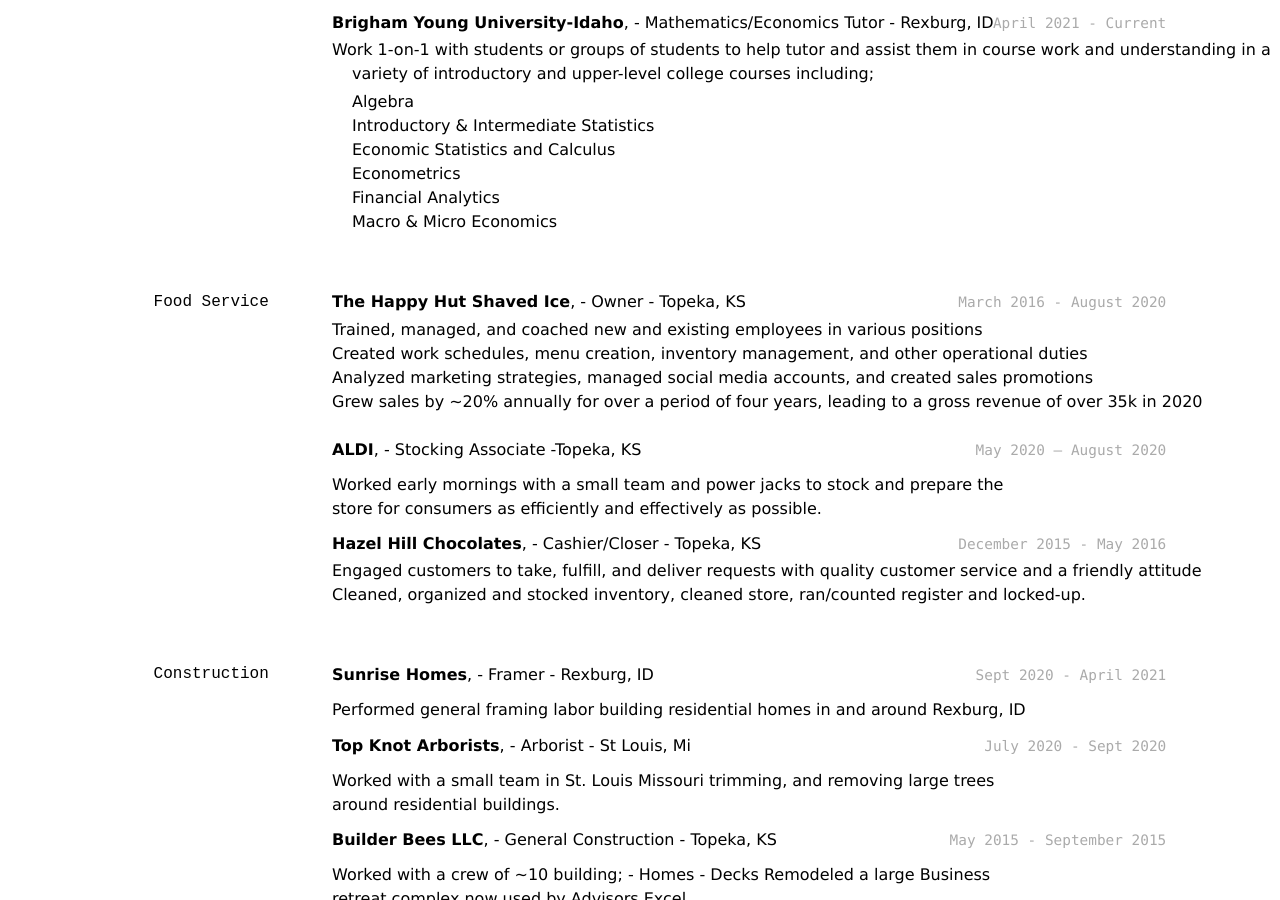
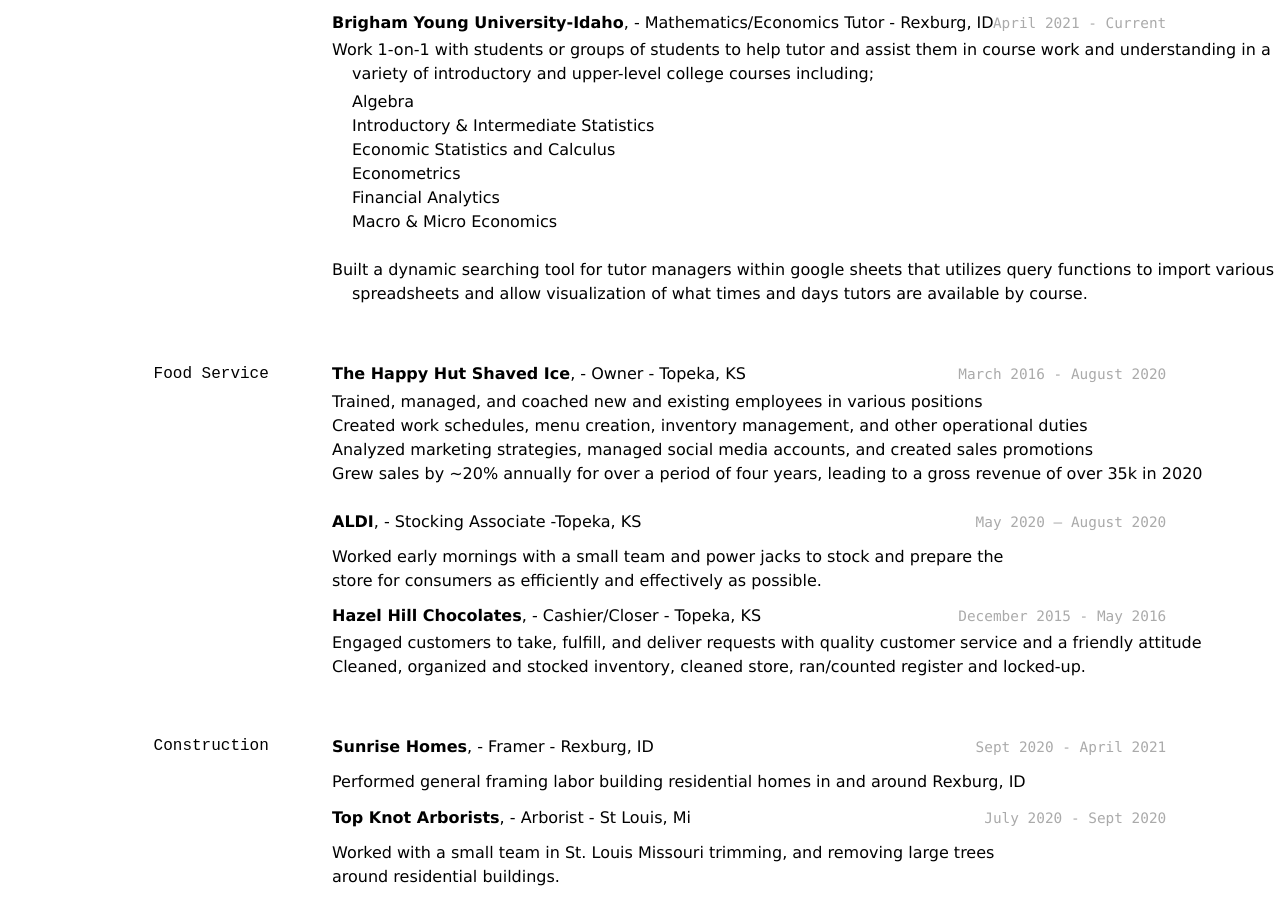
Before and after one commit to TBrost/Brost-Resume, a Jekyll site: the page built from docs/index.md, in a window 1280 px wide and 900 px high, scrolled down 1585 px. Built offline with Jekyll 4.4.1, drawn with Linux system fonts in a browser that asks for light colours.

Commit message:
Update index.md

```diff
--- a/docs/index.md
+++ b/docs/index.md
@@ -77,6 +77,8 @@ __Brigham Young University-Idaho__, - Mathematics/Economics Tutor - Rexburg, ID
     - Econometrics
     - Financial Analytics
     - Macro & Micro Economics
+- Built a dynamic searching tool for tutor managers within google sheets that utilizes query functions to import various spreadsheets and allow visualization of what times and days tutors are available by course.
+
 
 
 ### Food Service
```
